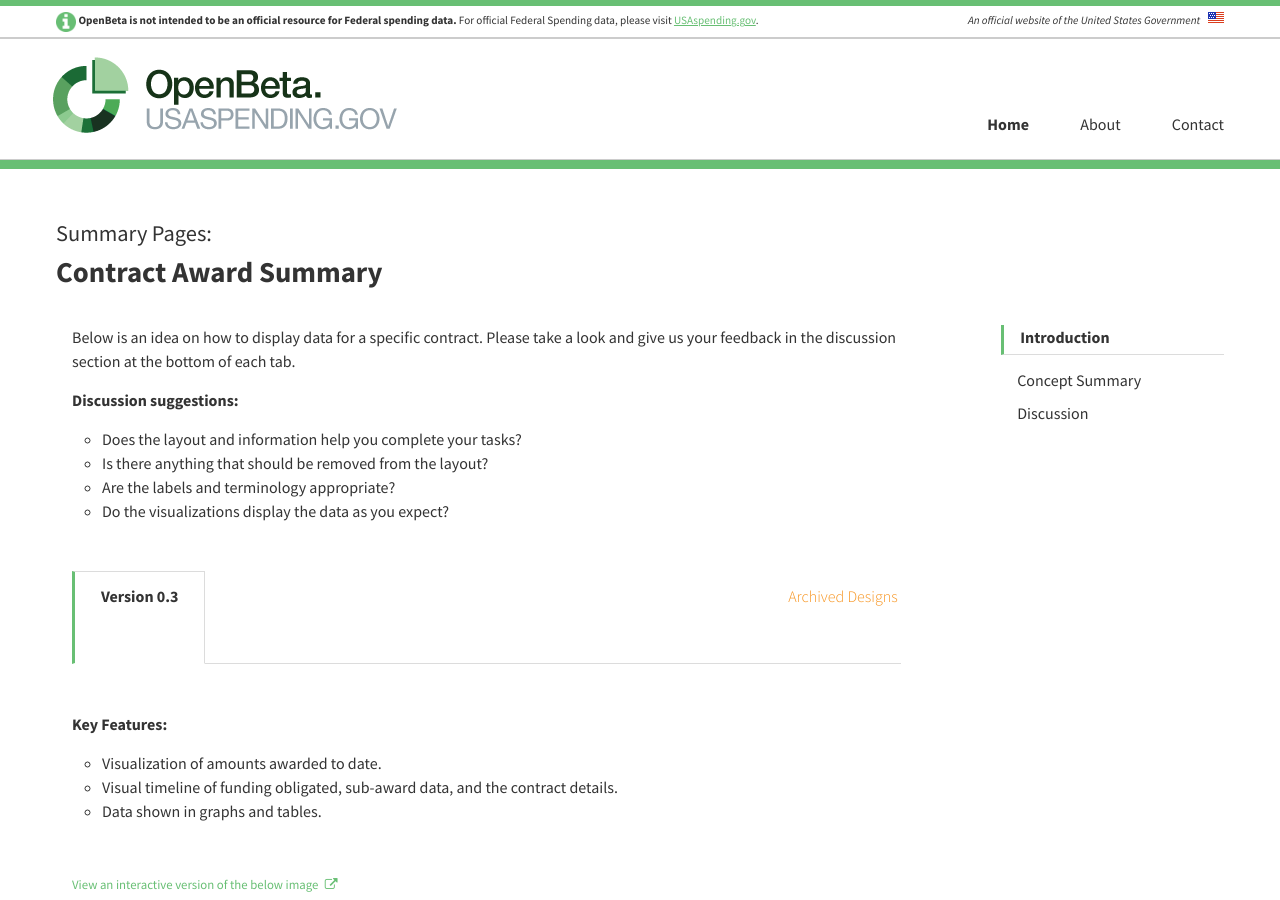
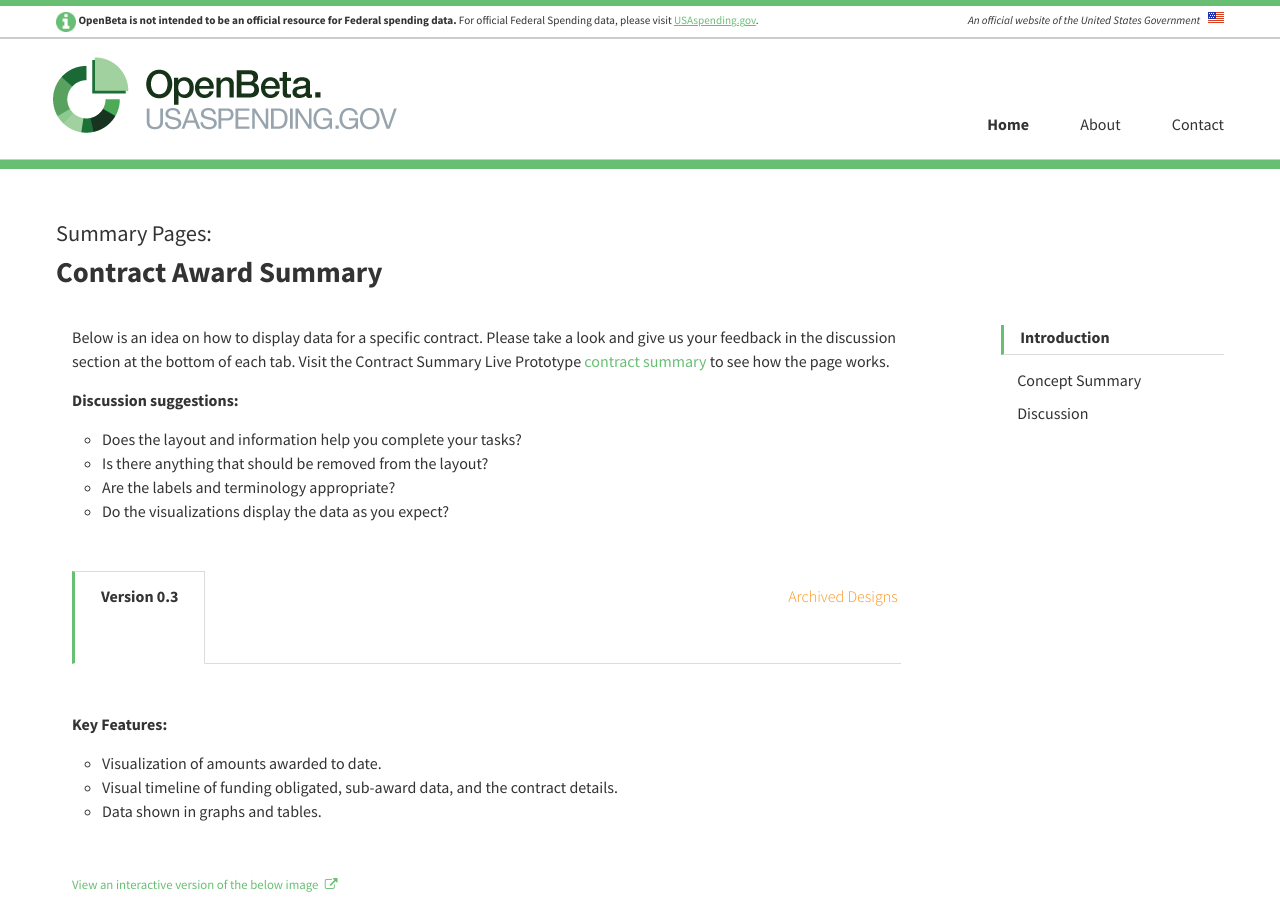
Before and after one commit to fedspendingtransparency/openbeta, a Jekyll site: the page built from _concepts/contract-summary.md, in a window 1280 px wide and 900 px high. Built offline with Jekyll 4.4.1, drawn with Linux system fonts in a browser that asks for light colours; nearby versions of some CDN libraries; library files that are not in the unit come from our copies; comment, search, counter and statistics services are not loaded.

Commit message:
Update contract-summary
Added link to the Live Prototype.

```diff
--- a/_concepts/contract-summary.md
+++ b/_concepts/contract-summary.md
@@ -11,7 +11,7 @@ category: "Summary Pages:"
 headline: Contract Award Summary
 
 copy:
-  - text: Below is an idea on how to display data for a specific contract. Please take a look and give us your feedback in the discussion section at the bottom of each tab.
+  - text: Below is an idea on how to display data for a specific contract. Please take a look and give us your feedback in the discussion section at the bottom of each tab. Visit the Contract Summary Live Prototype <a class="usa-cta" href="../contract-summary">contract summary</a> to see how the page works.
 
 discussion_title: "Discussion suggestions:"
 
```
